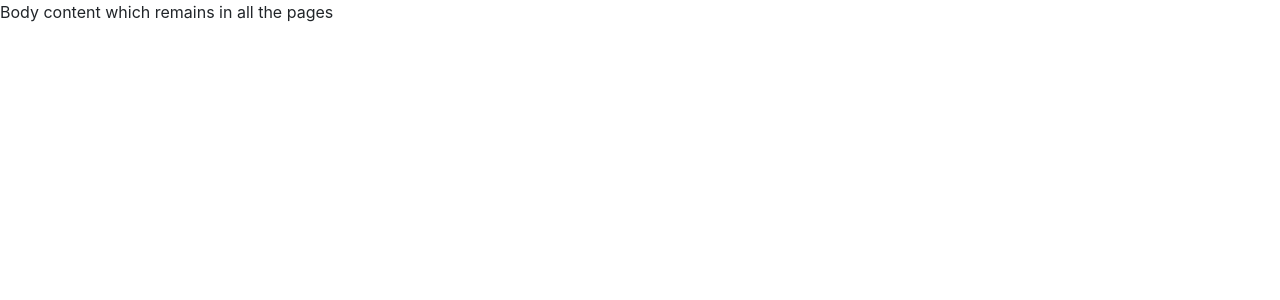
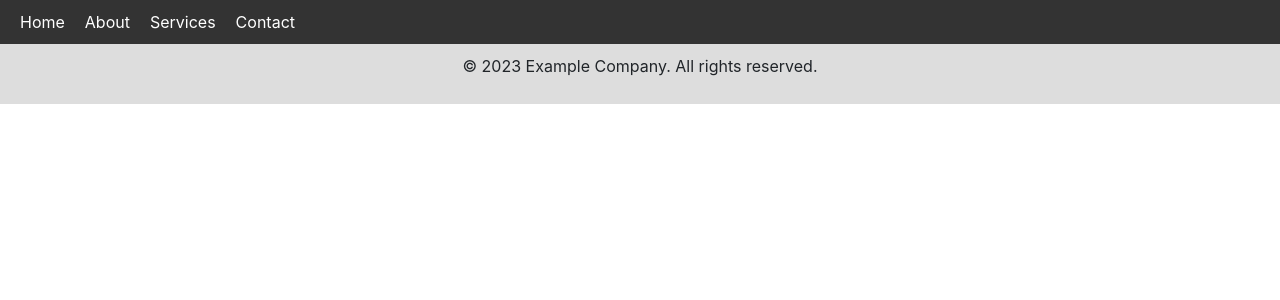
Before and after one commit to imamuddin10/vihaanedu, a Django app: page / in a window 1280 px wide. Shown: the top 300 px of the page. Run offline with Django 4.2, Linux system fonts and the light colour scheme.

Commit message:
added navigation bar and footer

```diff
--- a/users/templates/users/base.html
+++ b/users/templates/users/base.html
@@ -6,13 +6,54 @@
       </title>
         {% comment %} This Bootsrap css is added to all pages {% endcomment %}
       <link rel="stylesheet" href = "https://cdn.jsdelivr.net/npm/bootstrap@4.5.3/dist/css/bootstrap.min.css">
+      <style>
+         body {
+  margin: 0;
+  padding: 0;
+}
+
+nav {
+  background-color: #333;
+  color: #fff;
+  display: flex;
+  justify-content: space-between;
+  padding: 10px;
+}
+
+nav ul {
+  display: flex;
+  list-style-type: none;
+  margin: 0;
+  padding: 0;
+}
+
+nav li {
+  margin: 0 10px;
+}
+
+nav a {
+  color: #fff;
+  text-decoration: none;
+}
+
+footer {
+  background-color: #ddd;
+  padding: 10px;
+  text-align: center;
+}
+      </style>
    </head>
    <body>
-    <p>
-    Body content which remains in all the pages
-    </p>
-      {% block content %}
-
-      {% endblock content %}
-   </body>
+      <nav>
+        <ul>
+          <li><a href="#">Home</a></li>
+          <li><a href="#">About</a></li>
+          <li><a href="#">Services</a></li>
+          <li><a href="#">Contact</a></li>
+        </ul>
+      </nav>
+      <footer>
+        <p>&copy; 2023 Example Company. All rights reserved.</p>
+      </footer>
+    </body>
 </html>
```
